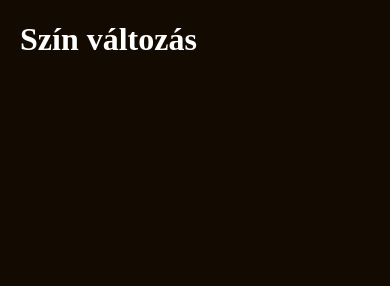
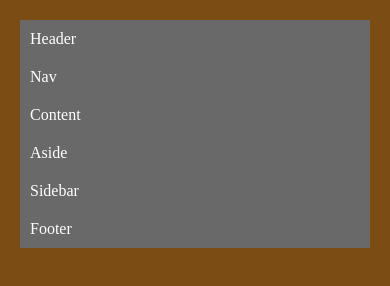
Before and after one commit to Agnes-milia/szinek_iru1a2, a plain HTML site: page index.html in a window 390 px wide. Drawn offline with Linux system fonts and the light colour scheme.

Commit message:
telefonlap

```diff
--- a/css/style.css
+++ b/css/style.css
@@ -3,6 +3,44 @@ body{
     margin: 20px;
 }
 
+#header {
+    grid-area: header;
+}
+
+#nav {
+    grid-area: nav;
+}
+
+#content {
+    grid-area: content;
+}
+
+#aside {
+    grid-area: aside;
+}
+
+#sidebar {
+    grid-area: sidebar;
+}
+
+#footer {
+    grid-area: footer;
+}
+#wrapper{
+    margin: auto;
+    display: grid;
+    grid-template-columns: 1fr 1fr 1fr;
+    grid-template-areas:
+    "header header ......"
+    "nav content aside"
+    "nav content sidebar"
+    "footer footer footer"
+    ;
+}
+#wrapper > div {
+    background-color: dimgray;
+    padding: 10px;
+}
 /* csökkenő sorrend, csak a változást jelenítsd meg! */
 @media all and (max-width: 1200px) {
     body{
@@ -17,8 +55,16 @@ body{
 }
 
 @media all and (max-width: 500px) {
-    body{
-        background-color: rgb(19, 11, 1);
+    #wrapper {
+        grid-template-columns: 1fr;
+        grid-template-areas:
+            "header"
+            "nav"
+            "content"
+            "aside"
+            "sidebar"
+            "footer"
+            ;
         color: white;
     }
 }
--- a/index.html
+++ b/index.html
@@ -8,6 +8,13 @@
     <link rel="stylesheet" href="css/style.css">
 </head>
 <body>
-    <h1>Szín változás</h1>
+    <div id="wrapper">
+        <div id="header">Header</div>
+        <div id="nav">Nav</div>
+        <div id="content">Content</div>
+        <div id="aside">Aside</div>
+        <div id="sidebar">Sidebar</div>
+        <div id="footer">Footer</div>
+    </div>
 </body>
 </html>
```
